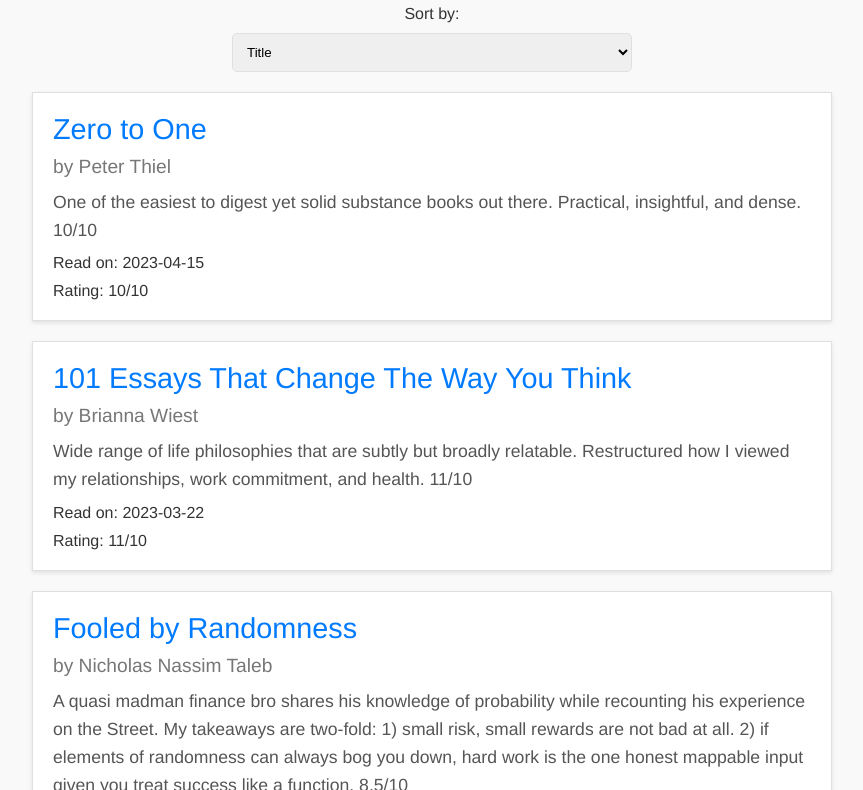
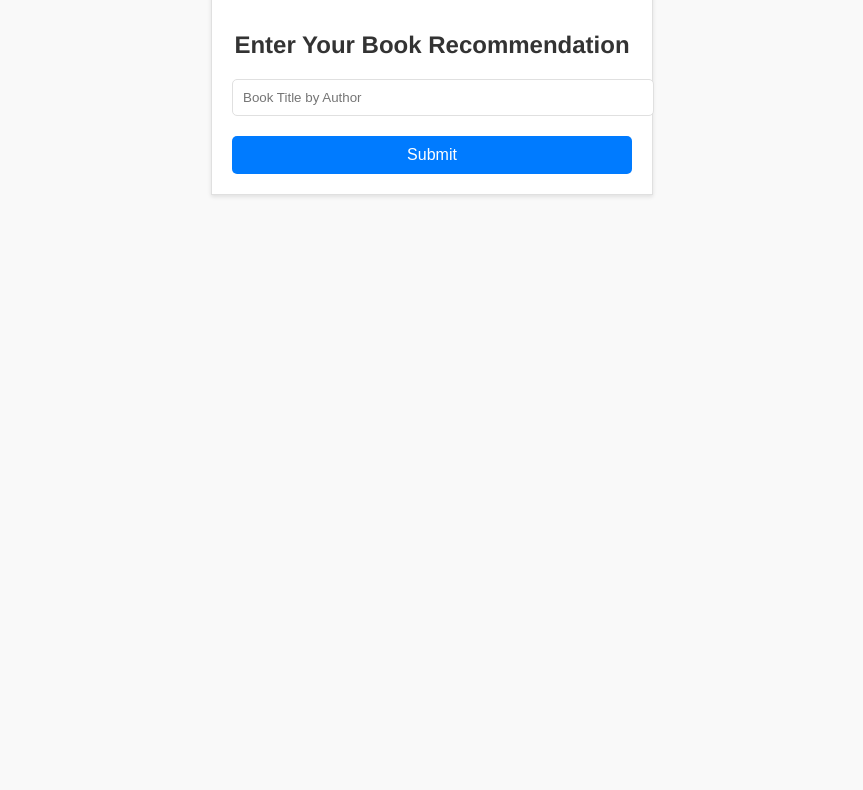
Before and after one commit to ady-bhai/book-reviews, a plain HTML site: page index.html in a window 1280 px wide. Shown: the part 161-951 px from the top of the page, without its empty margins (208-1071 px from the left). After the commit the page ends 800 px from the top, so only its background shows below. Drawn offline with Linux system fonts and the light colour scheme.

Commit message:
Update index.html

```diff
--- a/index.html
+++ b/index.html
@@ -27,6 +27,35 @@
             max-width: 800px;
             margin: 50px auto;
             padding: 0 20px;
+            display: none; /* Hide initially */
+        }
+        .recommendation-form {
+            max-width: 400px;
+            margin: 100px auto;
+            padding: 20px;
+            border: 1px solid #e0e0e0;
+            background-color: #ffffff;
+            box-shadow: 0 2px 4px rgba(0, 0, 0, 0.1);
+        }
+        .recommendation-form h2 {
+            text-align: center;
+            margin-bottom: 20px;
+        }
+        .recommendation-form input {
+            width: 100%;
+            padding: 10px;
+            margin-bottom: 20px;
+            border: 1px solid #e0e0e0;
+            border-radius: 5px;
+        }
+        .recommendation-form button {
+            width: 100%;
+            padding: 10px;
+            background-color: #007bff;
+            border: none;
+            border-radius: 5px;
+            color: #ffffff;
+            font-size: 1em;
         }
         h1 {
             text-align: center;
@@ -101,7 +130,14 @@
             <a href="/contact">Contact</a>
         </nav>
     </header>
-    <div class="container">
+
+    <div class="recommendation-form" id="recommendation-form">
+        <h2>Enter Your Book Recommendation</h2>
+        <input type="text" id="book-recommendation" placeholder="Book Title by Author" required>
+        <button onclick="submitRecommendation()">Submit</button>
+    </div>
+
+    <div class="container" id="main-content">
         <h1>Ady's Book Reviews</h1>
         <div class="sort-by">
             <label for="sort">Sort by:</label>
@@ -150,28 +186,4 @@
                 <div class="rating">Rating: 9/10</div>
             </li>
             <li data-title="21 Problems for the 21st Century" data-author="Yuval Noah Harari" data-date-read="2023-01-20" data-rating="8.5">
-                <div class="title"><a href="https://www.amazon.com/Lessons-21st-Century-Yuval-Harari/dp/0525512179">21 Problems for the 21st Century</a></div>
-                <div class="author">by Yuval Noah Harari</div>
-                <div class="content">
-                    A classic on common problems that are not so common to people these days. I think he hypes up some waries dramatically, though maybe I just lack the foresight as of now. Regardless, 8.5/10
-                </div>
-                <div class="date-read">Read on: 2023-01-20</div>
-                <div class="rating">Rating: 8.5/10</div>
-            </li>
-            <li data-title="The Almanack of Naval Ravikant" data-author="Eric Jorgenson" data-date-read="2023-06-01" data-rating="10">
-                <div class="title"><a href="https://www.navalmanack.com/">The Almanack of Naval Ravikant</a></div>
-                <div class="author">by Eric Jorgenson</div>
-                <div class="content">
-                    Can't beat this man when it comes to wisdom. Eye-opening read on being wealthy, staying happy, and living a good and fulfilling life. 10/10
-                </div>
-                <div class="date-read">Read on: 2023-06-01</div>
-                <div class="rating">Rating: 10/10</div>
-            </li>
-        </ul>
-    </div>
-    <footer>
-        <p>&copy; 2024 Ady Mehta </p>
-    </footer>
-    <script>
-        function sortReviews() {
-            const sortBy = document.getElementBy
+                <div class="title"><a href
```
